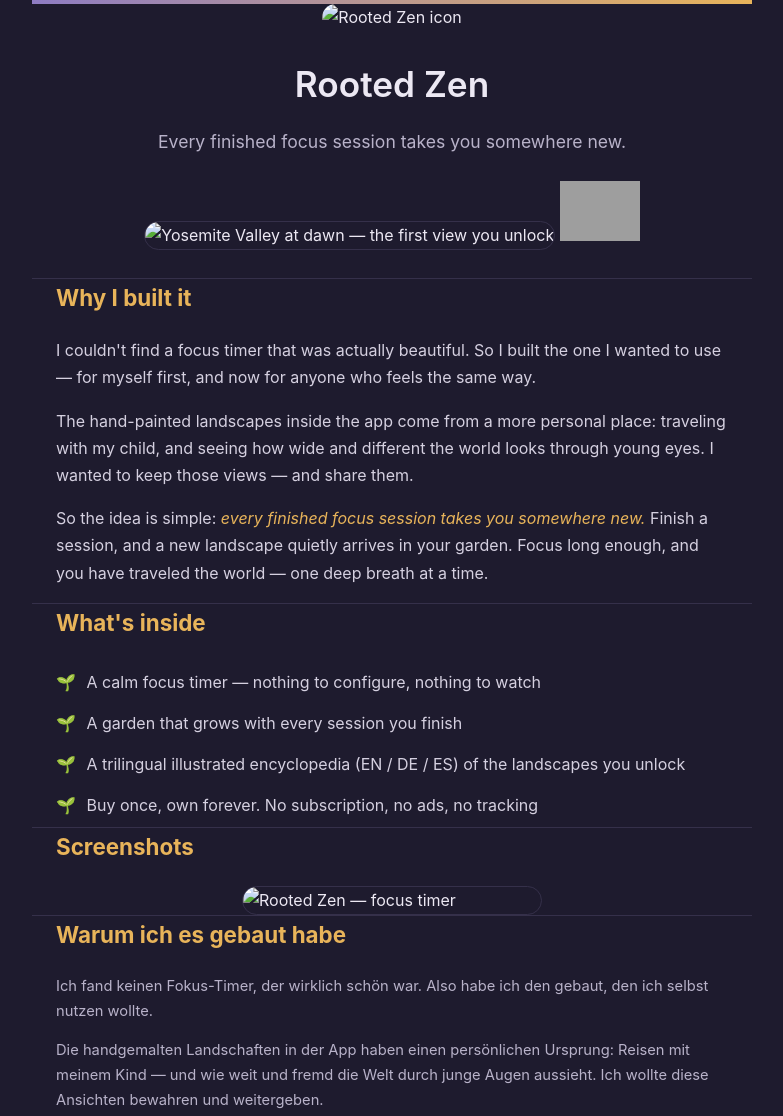
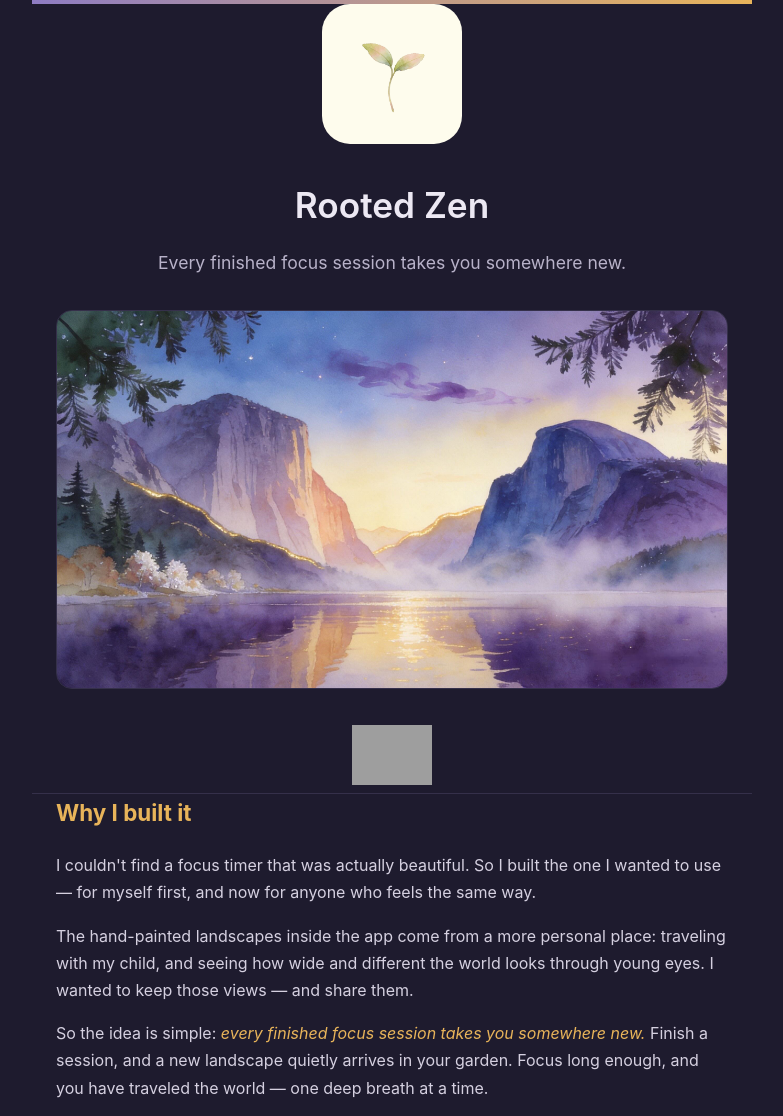
Before and after one commit to Daniel-Xman/App-RootedZen, a plain HTML site: page index.html in a window 1280 px wide. Shown: the top 1116 px of the page, without its empty margins (248-1031 px from the left). Drawn offline with Linux system fonts and the light colour scheme; grey boxes are pictures that could not be loaded.

Commit message:
Update index.html

```diff
--- a/index.html
+++ b/index.html
@@ -58,10 +58,10 @@
 
 <!-- ═══ 第一屏 · 定位 ═══ -->
 <header class="wrap">
-  <img class="icon" src="img/icon.png" alt="Rooted Zen icon">
+  <img class="icon" src="img_icon.png" alt="Rooted Zen icon">
   <h1>Rooted Zen</h1>
   <p class="tagline">Every finished focus session takes you somewhere new.</p>
-  <img class="hero" src="img/hero.jpg"
+  <img class="hero" src="img_hero.jpg"
        alt="Yosemite Valley at dawn — the first view you unlock">
   <a class="badge" href="https://apps.apple.com/us/app/rooted-zen/id你的APPID">
     <img src="https://tools.applemediaservices.com/api/badges/download-on-the-app-store/black/en-us"
@@ -102,7 +102,7 @@
 <section class="wrap">
   <h2>Screenshots</h2>
   <div class="screens">
-    <img src="img/screen-main.jpg" alt="Rooted Zen — focus timer">
+    <img src="img_screen-main.jpg" alt="Rooted Zen — focus timer">
   </div>
 </section>
 
```
